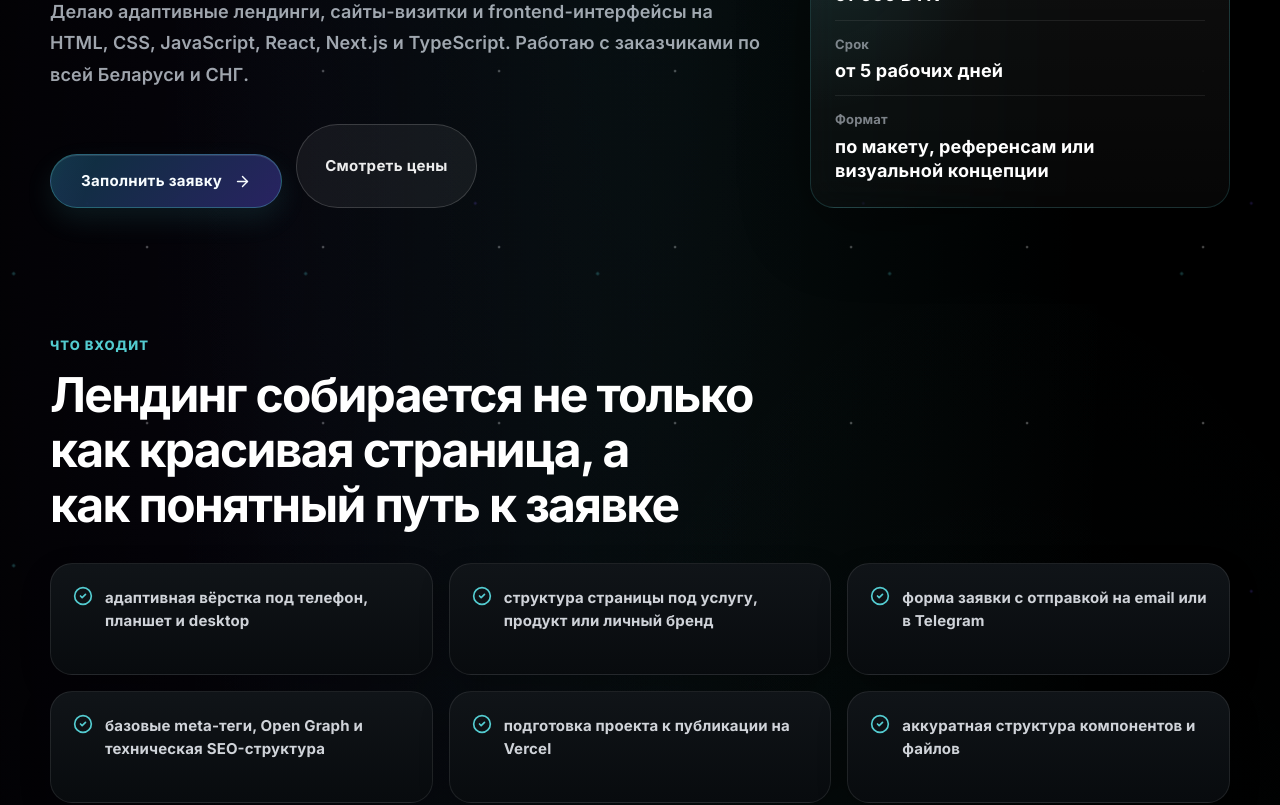
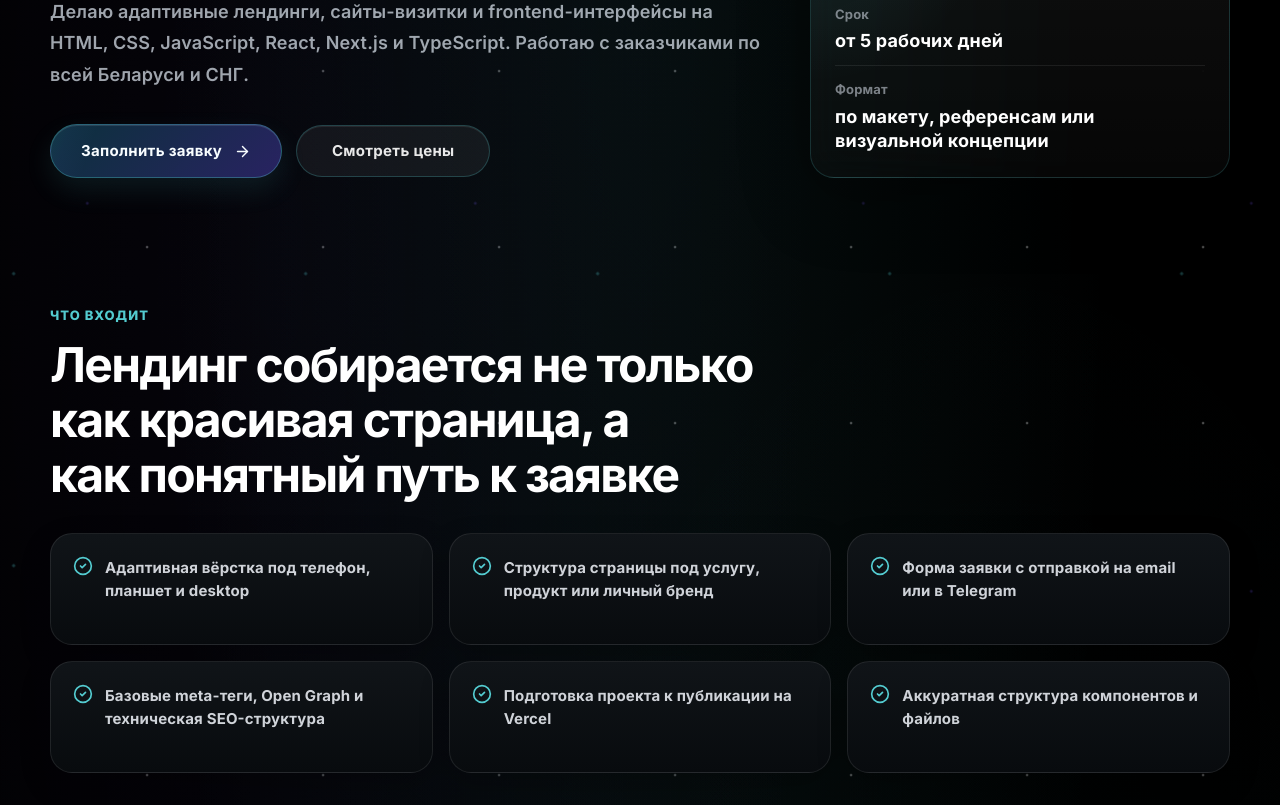
Before and after one commit to onixframe-dev/frontend-portfolio, a Next.js app: page /razrabotka-lendinga-belarus in a window 1280 px wide. Shown: the part 700-1505 px from the top of the page. Built offline with nearby package versions, Linux system fonts and the light colour scheme.

Commit message:
Align landing CTA and feature card copy

```diff
--- a/src/app/razrabotka-lendinga-belarus/landing.module.css
+++ b/src/app/razrabotka-lendinga-belarus/landing.module.css
@@ -72,8 +72,32 @@
 .actions {
   display: flex;
   flex-wrap: wrap;
+  align-items: center;
   gap: 14px;
   margin-top: 34px;
+}
+
+.actions > a:first-child {
+  margin-top: 0;
+}
+
+.pricingLink {
+  width: 194px;
+  min-height: 52px;
+  padding: 0 28px;
+  border-color: rgba(92, 225, 230, 0.22);
+  background: rgba(255, 255, 255, 0.055);
+  color: rgba(255, 255, 255, 0.9);
+  box-shadow: inset 0 1px 0 rgba(255, 255, 255, 0.08), 0 0 0 rgba(92, 225, 230, 0);
+}
+
+.pricingLink:hover,
+.pricingLink:focus-visible {
+  transform: translateY(-3px);
+  border-color: rgba(92, 225, 230, 0.5);
+  background: rgba(92, 225, 230, 0.12);
+  color: #ffffff;
+  box-shadow: 0 12px 32px rgba(92, 225, 230, 0.16), inset 0 1px 0 rgba(255, 255, 255, 0.14);
 }
 
 .summary {
--- a/src/app/razrabotka-lendinga-belarus/page.tsx
+++ b/src/app/razrabotka-lendinga-belarus/page.tsx
@@ -33,12 +33,12 @@ export const metadata: Metadata = {
 };
 
 const included = [
-  "адаптивная вёрстка под телефон, планшет и desktop",
-  "структура страницы под услугу, продукт или личный бренд",
-  "форма заявки с отправкой на email или в Telegram",
-  "базовые meta-теги, Open Graph и техническая SEO-структура",
-  "подготовка проекта к публикации на Vercel",
-  "аккуратная структура компонентов и файлов",
+  "Адаптивная вёрстка под телефон, планшет и desktop",
+  "Структура страницы под услугу, продукт или личный бренд",
+  "Форма заявки с отправкой на email или в Telegram",
+  "Базовые meta-теги, Open Graph и техническая SEO-структура",
+  "Подготовка проекта к публикации на Vercel",
+  "Аккуратная структура компонентов и файлов",
 ];
 
 const steps = [
@@ -155,7 +155,7 @@ export default function LandingDevelopmentBelarusPage() {
                 <Button href="/brief" variant="priceFeatured">
                   Заполнить заявку <ArrowRight size={17} />
                 </Button>
-                <Button href="/#pricing" variant="ghost">
+                <Button href="/#pricing" variant="ghost" className={styles.pricingLink}>
                   Смотреть цены
                 </Button>
               </div>
```
